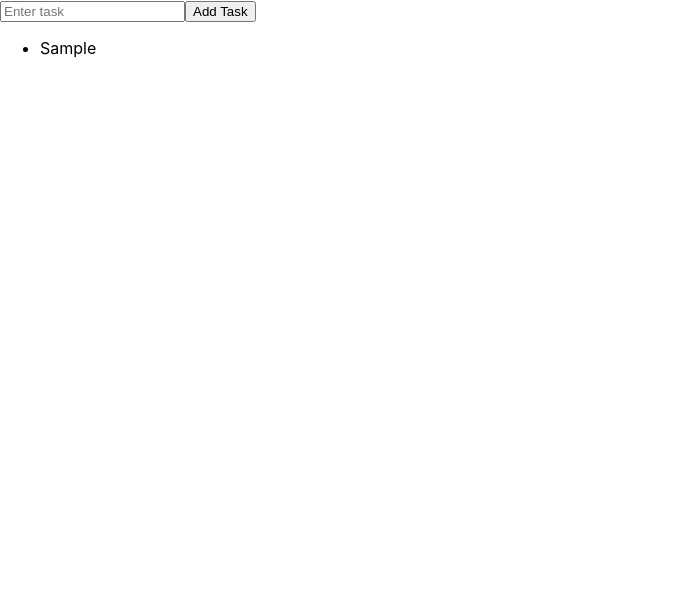
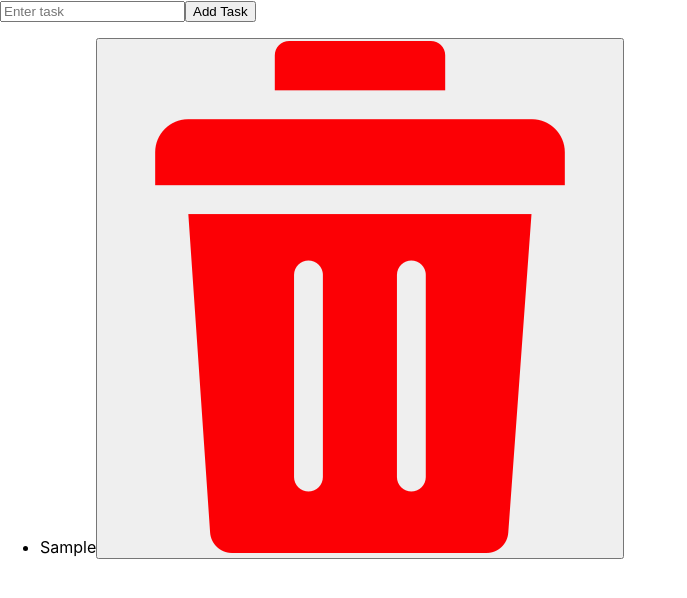
Before and after one commit to mangaBhukya/Task-Manager-Frontend, a React (Create React App) app: page / in a window 1280 px wide. Both pictures are taken after typing "Sample" into the empty fields and a click on the button "Add Task". Shown: the top 598 px of the page, without its empty margins (0-687 px from the left). Built offline with nearby package versions, Linux system fonts and the light colour scheme.

Commit message:
Delete Task

```diff
--- a/src/App.tsx
+++ b/src/App.tsx
@@ -1,20 +1,27 @@
-import { useState } from 'react';
+import React, { useState } from 'react';
 import TaskForm from './components/Task';
 import TaskList from './components/TaskList';
 import { Task } from './TaskType';
 
-const App = () => {
+const App: React.FC = () => {
   const [tasks, setTasks] = useState<Task[]>([]);
 
   const addTask = (task: Task) => {
     setTasks([...tasks, task])
 
     console.log('tasks', tasks);
+  };
+
+  const deleteTask = (id:Number) => {
+    setTasks(tasks.filter((task)=> task.id !== id));
+    console.log("delete", tasks);
+
   }
+
   return (
     <div>
       <TaskForm addTask={addTask}/>
-      <TaskList tasks={tasks}/>
+      <TaskList tasks={tasks} deleteTask={deleteTask}/>
     </div>
   );
 }
--- a/src/components/TaskList.tsx
+++ b/src/components/TaskList.tsx
@@ -1,17 +1,23 @@
 
 import React from "react";
 import { Task } from "../TaskType";
+import Diamond from '../assets/delete.png'
 
 interface TaskListProps {
     tasks: Task[];
+    deleteTask: (id:number) => void;
 }
-const TaskList: React.FC<TaskListProps> = ({tasks}) => {
+const TaskList: React.FC<TaskListProps> = ({tasks, deleteTask}) => {
  console.log(tasks, 'tasks');
 
     return (
             <ul>
             {tasks.map((task) => (
-                <li key={task.id}>{task.title}</li>
+                <li key={task.id}>{task.title}
+                    <button onClick={()=> deleteTask(task.id)}>
+                        <img src={Diamond} alt={task.title} />
+                    </button>
+                </li>
             ))}
             </ul>
 
```
Also changed, not shown: src/assets/delete.png (added).
